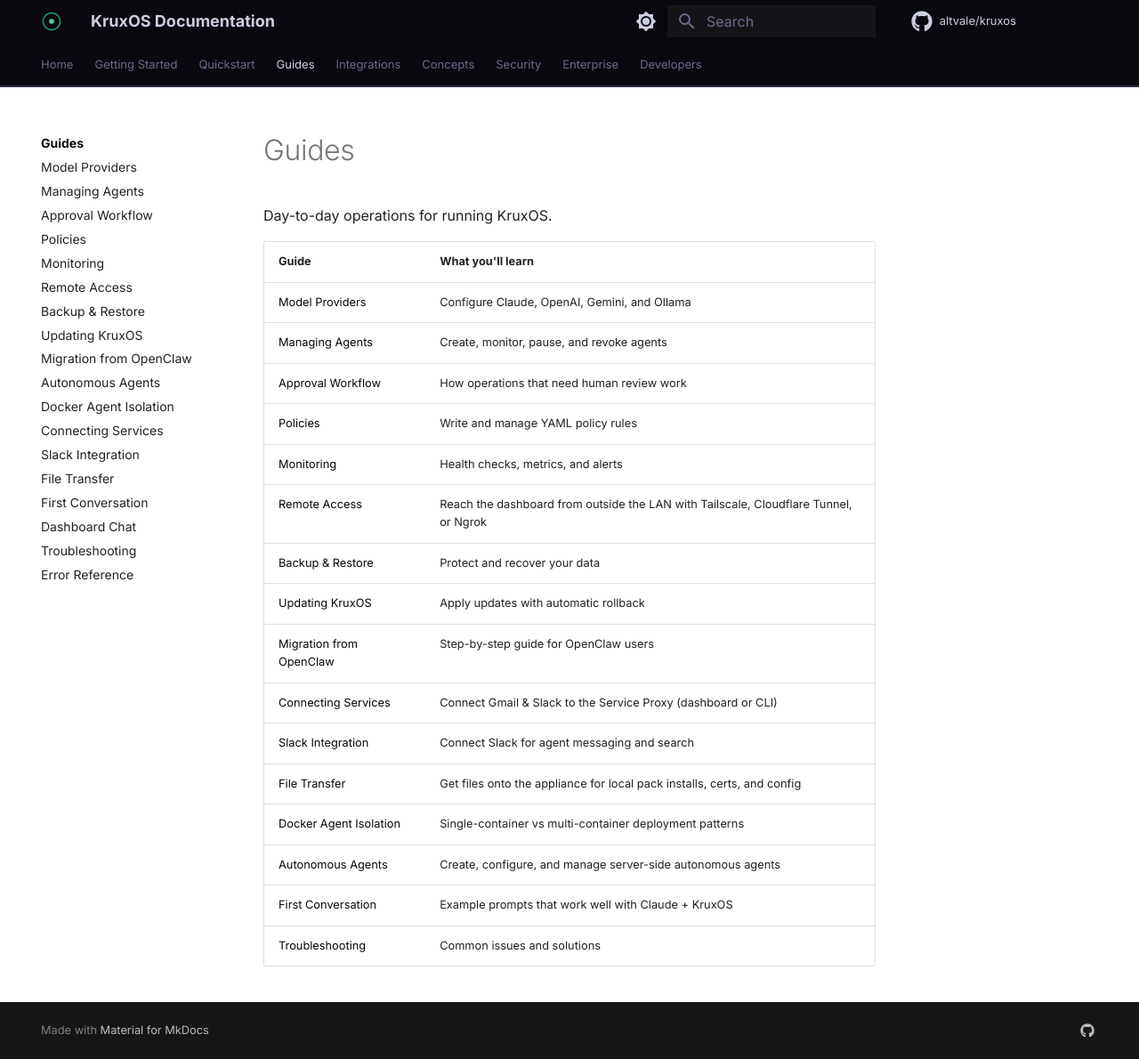
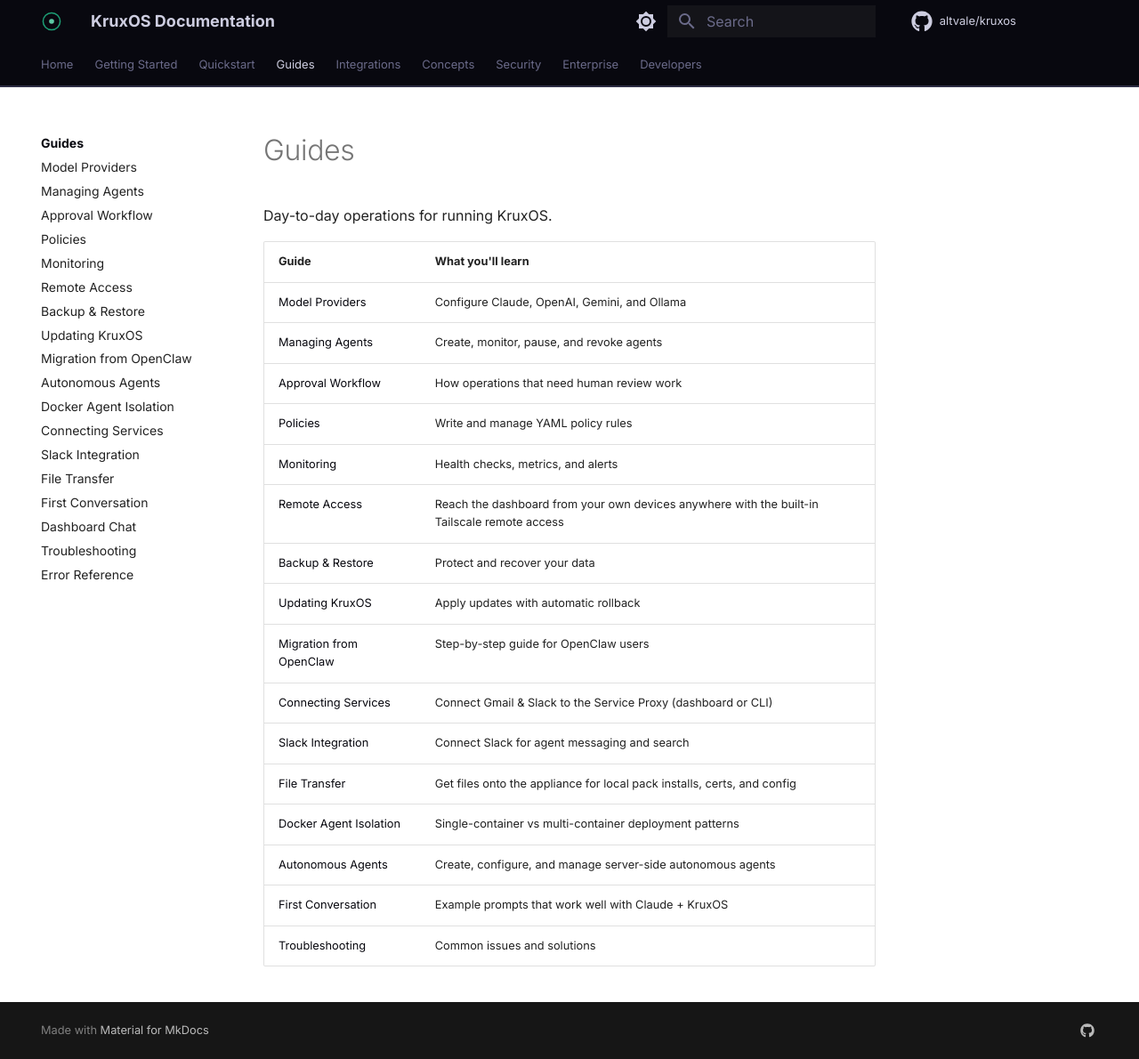
Before and after one commit to altvale/kruxos, an MkDocs documentation site: the page built from docs/public/docs/guides/index.md, in a window 1280 px wide and 1190 px high. Shown: the whole window at 89% size. Built offline with MkDocs 1.6.1 and Material for MkDocs 9.7.7, drawn with Linux system fonts in a browser that asks for light colours; comment, search, counter and statistics services are not loaded.

Commit message:
docs: guides index row + cumulative CHANGELOG bullets for built-in remote access
Guides index now describes the rewritten guide; the Unreleased section
gains the remote-access feature bullet, the rewritten-guide bullet, and
the SSH-card copy change under Changed.

```diff
--- a/docs/public/docs/guides/index.md
+++ b/docs/public/docs/guides/index.md
@@ -9,7 +9,7 @@
 | [Approval Workflow](approval-workflow.md) | How operations that need human review work |
 | [Policies](policies.md) | Write and manage YAML policy rules |
 | [Monitoring](monitoring.md) | Health checks, metrics, and alerts |
-| [Remote Access](remote-access.md) | Reach the dashboard from outside the LAN with Tailscale, Cloudflare Tunnel, or Ngrok |
+| [Remote Access](remote-access.md) | Reach the dashboard from your own devices anywhere with the built-in Tailscale remote access |
 | [Backup & Restore](backup-restore.md) | Protect and recover your data |
 | [Updating KruxOS](updating.md) | Apply updates with automatic rollback |
 | [Migration from OpenClaw](migration-from-openclaw.md) | Step-by-step guide for OpenClaw users |
```
Also changed, not shown: CHANGELOG.md.
